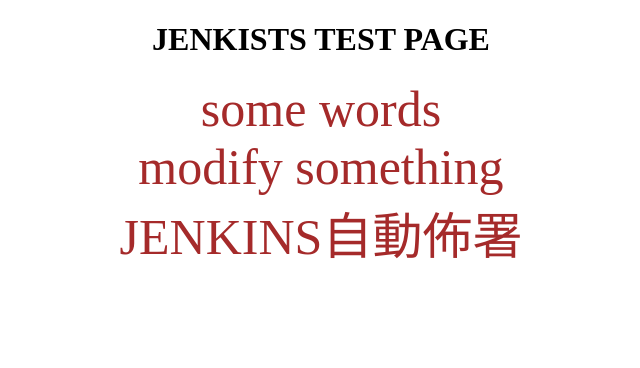
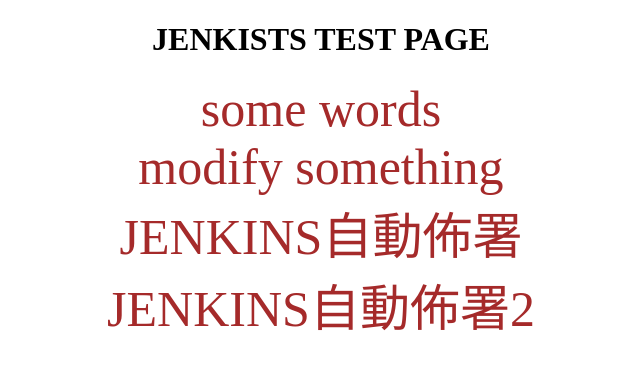
Before and after one commit to udn-digital-center/jenlins, a plain HTML site: page index.html in a window 1280 px wide. Shown: the whole page, without its empty margins (319-959 px from the left). Drawn offline with Linux system fonts and the light colour scheme.

Commit message:
Update index.html

```diff
--- a/index.html
+++ b/index.html
@@ -13,6 +13,7 @@
         <div class="wording">some words </div>
         <div class="wording"> modify something</div>
         <div class="wording"> JENKINS自動佈署</div>
+        <div class="wording"> JENKINS自動佈署2</div>
 
     </div>
 </body>
```
